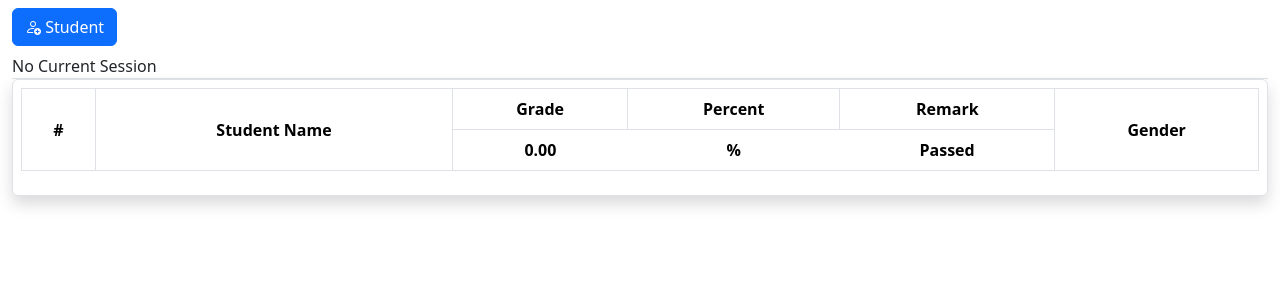
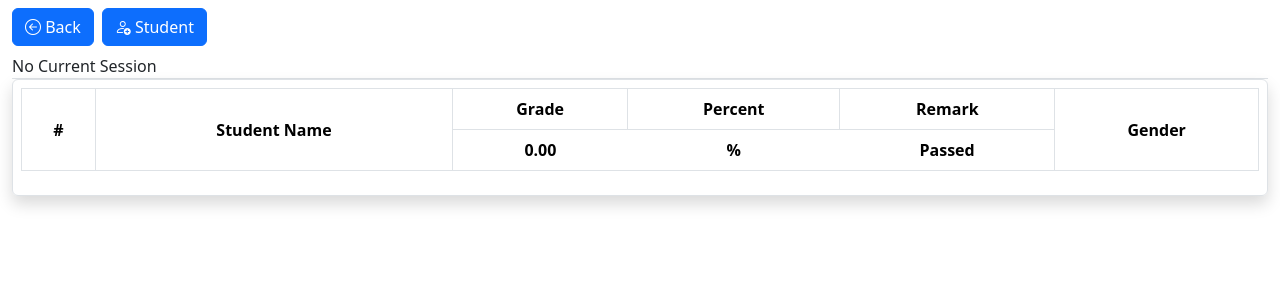
Before and after one commit to tacorda015/grading-system, a PHP site: page /upload_grade.php in a window 1280 px wide. Shown: the part 74-374 px from the top of the page. Run offline with PHP 8.4, Linux system fonts and the light colour scheme; a user stored in the database is signed in; data comes from the database, SQL or seed files in the repository; data that the repository does not hold is empty; some libraries are stand-ins or nearby versions.

Commit message:
Add Back Button

```diff
--- a/upload_grade.php
+++ b/upload_grade.php
@@ -129,6 +129,10 @@ while ($ComponentRow = $ComponentTableResult->fetch_assoc()) {
                     <div class="d-flex gap-3 flex-md-row flex-column justify-content-between">
 
                         <div class="d-flex gap-2 flex-sm-row flex-column">
+                            <a href="./course_subject.php" class="btn btn-primary">
+                                <i class="bi bi-arrow-left-circle"></i> Back
+                            </a>
+
                             <button type="button" class="btn btn-primary" data-bs-toggle="modal" data-bs-target="#addStudentCourseModal">
                             <i class="bi bi-person-add"></i> Student
                             </button>
```
